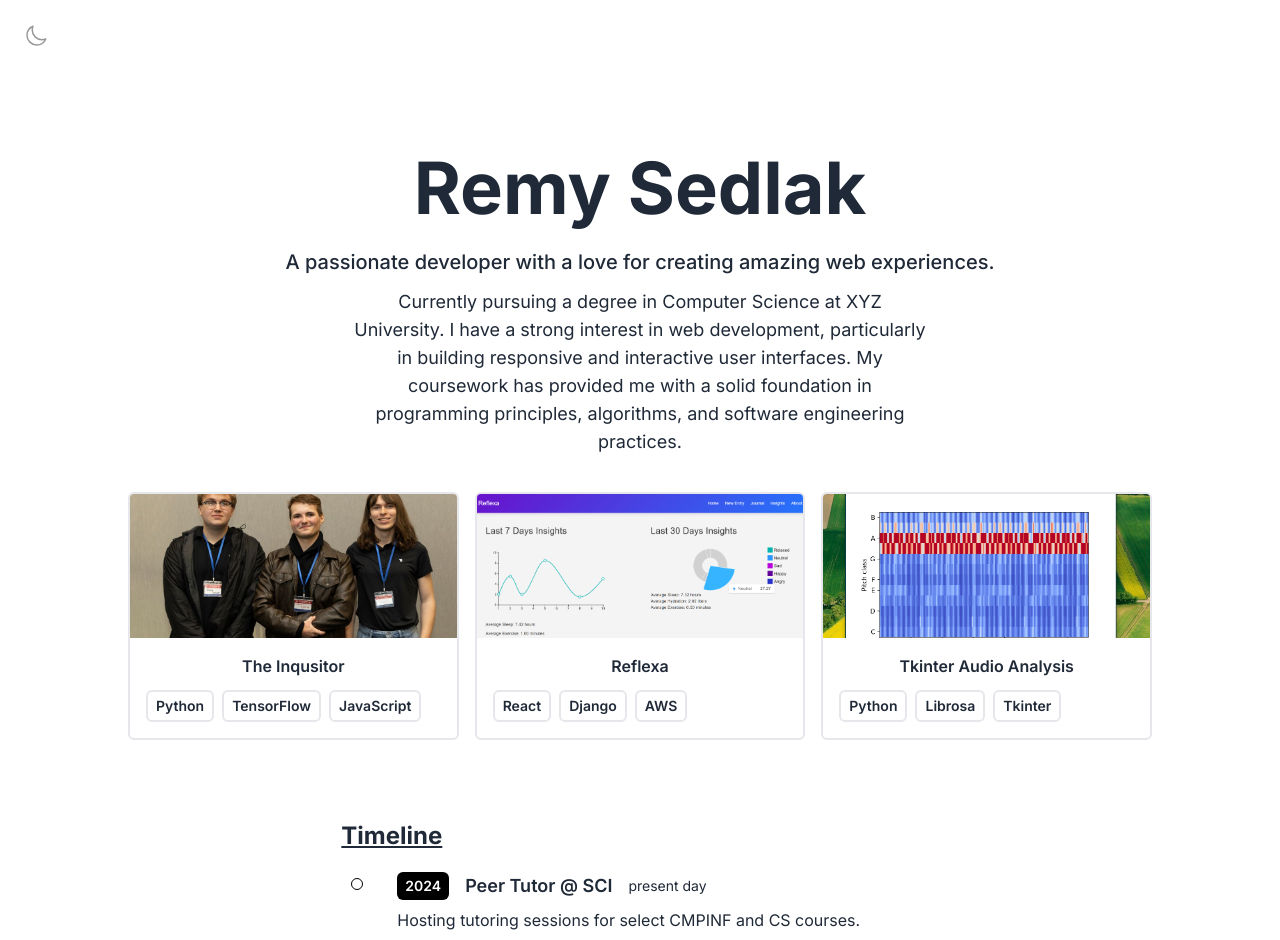
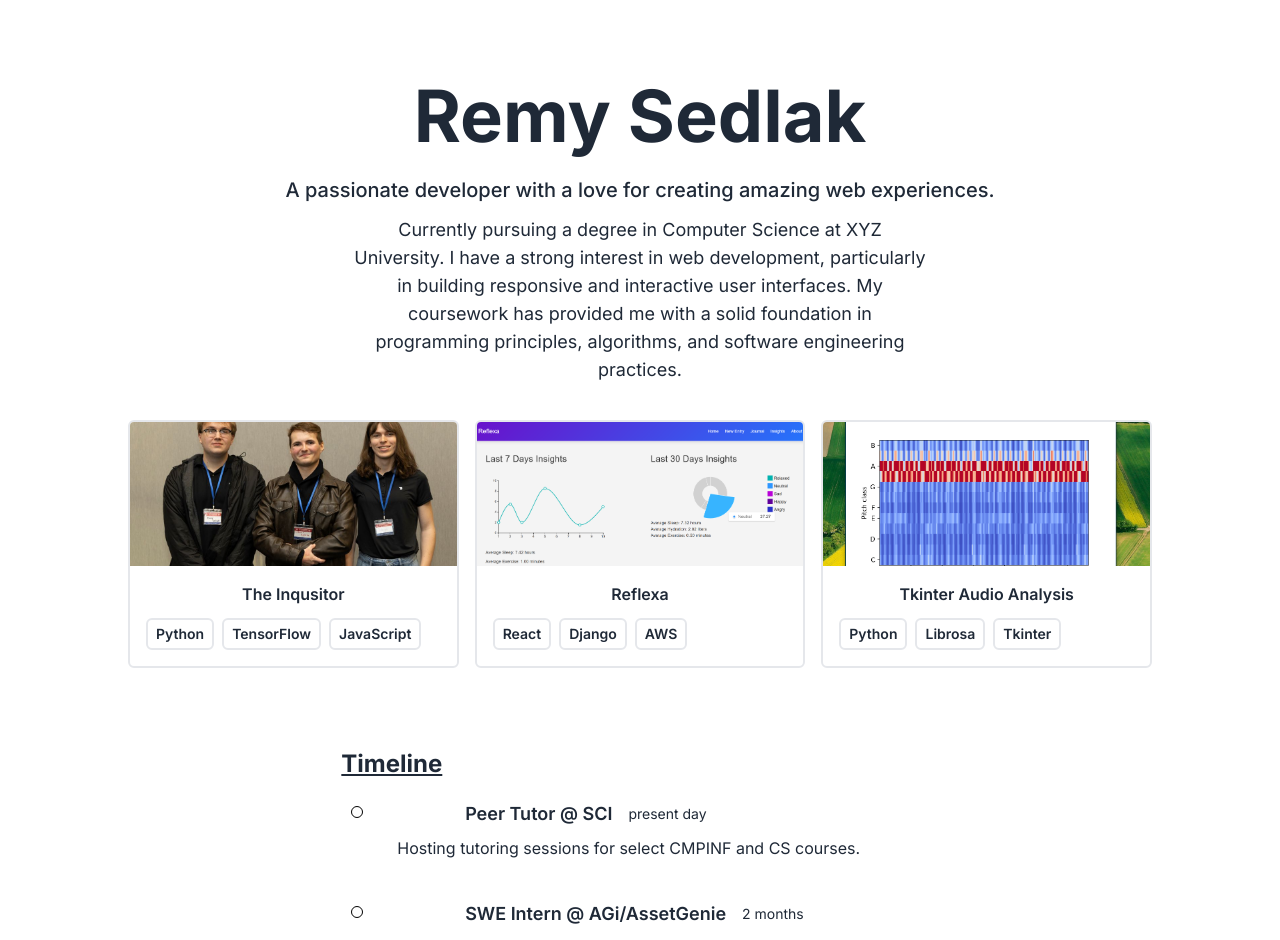
Before and after one commit to remysedlak/portfolio, a React (Vite) app: page / in a window 1280 px wide. Shown: the top 940 px of the page. Built offline with nearby package versions, Linux system fonts and the light colour scheme.

Commit message:
Refactor theme switch button and update TimelineItem styles for better accessibility

```diff
--- a/src/App.jsx
+++ b/src/App.jsx
@@ -63,7 +63,7 @@ function App() {
 
   return (
     <>
-      <div className="sticky top-0 z-10 bg-white dark:bg-gray-900 p-4">
+      {/* <div className="sticky top-0 z-10 bg-white dark:bg-gray-900 p-4">
         <button
           type="button"
           onClick={handleThemeSwitch}
@@ -71,7 +71,7 @@ function App() {
         >
           {theme === 'dark' ? sun : moon}
         </button>
-      </div>
+      </div>*/}
 
       <div className="bg-white dark:bg-gray-900 text-gray-800 dark:text-white min-h-screen font-inter">
         <div className="max-w-5xl w-11/12 mx-auto">
--- a/src/components/TimelineItem.jsx
+++ b/src/components/TimelineItem.jsx
@@ -5,7 +5,7 @@ function TimelineItem({ year, title, duration, details }) {
         <li className="mb-10 ml-4 relative px-10">
             <div className="absolute w-3 h-3 border-black rounded-full mt-1.5 -left-1.5 border border-black dark:border-white"></div>
             <div className="flex flex-wrap gap-4 flex-row items-center justify-start text-xs md:text-sm">
-                <span className="inline-block px-2 py-1 font-semibold text-white bg-black rounded-md">
+                <span className="inline-block px-2 py-1 font-semibold text-white dark:text-white">
                     {year}
                 </span>
                 <h3 className="text-lg font-semibold text-stone-900 dark:text-white">
```
